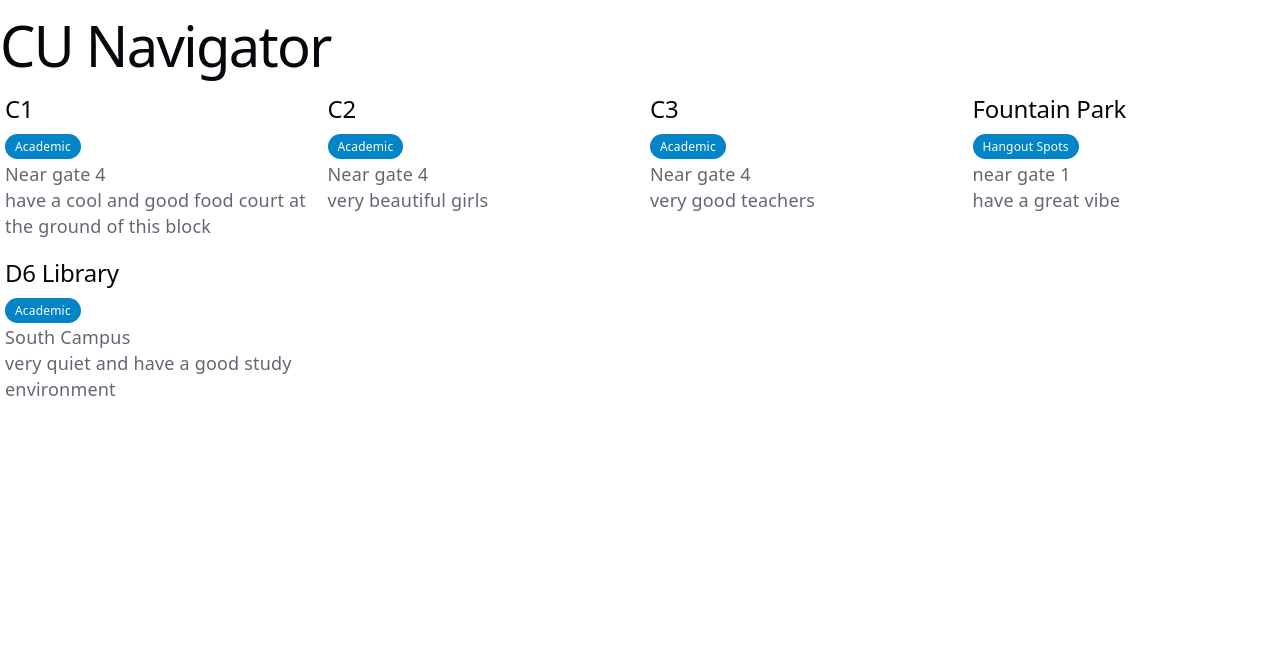
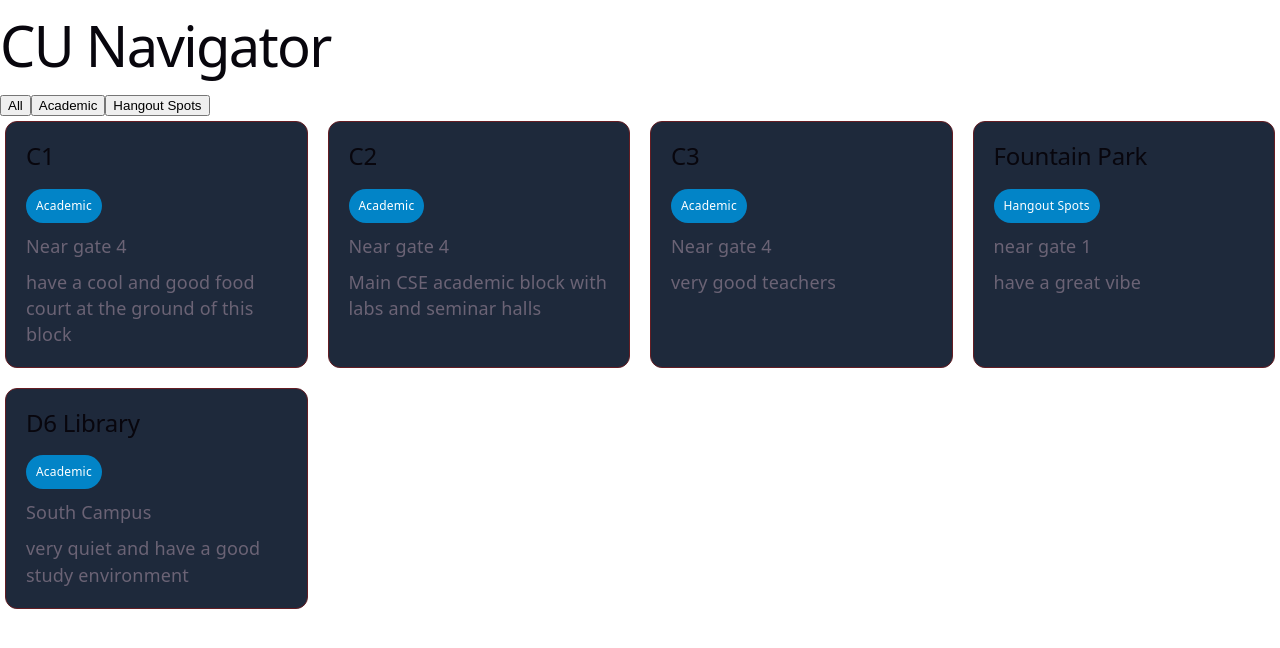
Before and after one commit to manikpuri-chd/cu-navigator, a React (Vite) app in the folder cu-navigator/: page / in a window 1280 px wide. Shown: the top 648 px of the page. Built offline with nearby package versions, Linux system fonts and the light colour scheme.

Commit message:
feat: add category filter state and dark mode spot cards

```diff
--- a/cu-navigator/src/App.css
+++ b/cu-navigator/src/App.css
@@ -7,7 +7,7 @@
 }
 
 .spot-card{
-  background-color: #dcd6d2;
+  background-color: #1e293b;
   border: 1px solid #651d23;
   padding:20px;
   border-radius: 12px;
--- a/cu-navigator/src/App.jsx
+++ b/cu-navigator/src/App.jsx
@@ -1,15 +1,30 @@
 import { campusSpots } from "./campusspots";
+import { useState } from "react";
 import './App.css';
 
 function App(){
+  const [selectedCategory,setSelectedCategory] = useState("All")
+  const filteredSpots = campusSpots.filter((spot)=>{
+    if (selectedCategory === "All"){
+      return true;
+    }
+    return spot.category ===selectedCategory;
+  });
   return (
     <>
     <div className="name">
-      <h1>CU Navigator</h1>
+    <h1>CU Navigator</h1>
     </div>
+    <div className="filter-bar">
+    <button onClick={()=>setSelectedCategory("All")}>All</button>
+    <button onClick={()=>setSelectedCategory("Academic")}>Academic</button>
+    <button onClick={()=>setSelectedCategory("Hangout Spots")}>Hangout Spots</button>
+    </div>
+
+
     <div className="spots-grid">
-      {campusSpots.map((spot)=>(
-        <div key={spot.id} clasName="spot-card">
+      {filteredSpots.map((spot)=>(
+        <div key={spot.id} className="spot-card">
           <h2>{spot.name}</h2>
           <span className="categories">{spot.category}</span>
           <p>{spot.zone}</p>
--- a/cu-navigator/src/campusSpots.js
+++ b/cu-navigator/src/campusSpots.js
@@ -12,7 +12,7 @@ export const campusSpots =[
         name:"C2",
         category:"Academic",
         zone:"Near gate 4",
-        description:"very beautiful girls"
+        description:"Main CSE academic block with labs and seminar halls"
     },
     {
         id:3,
```
